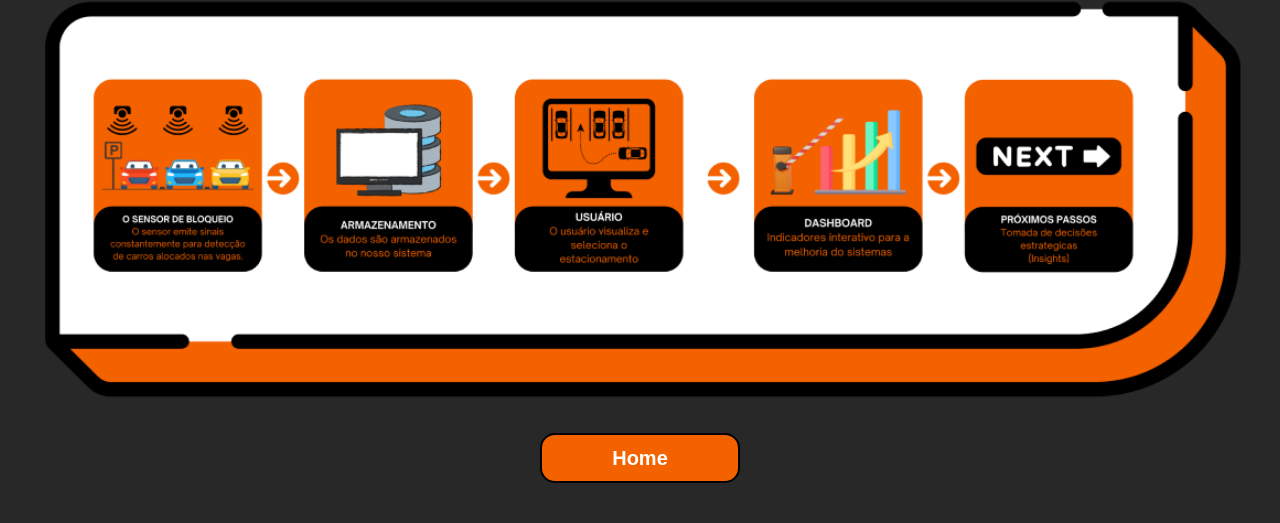
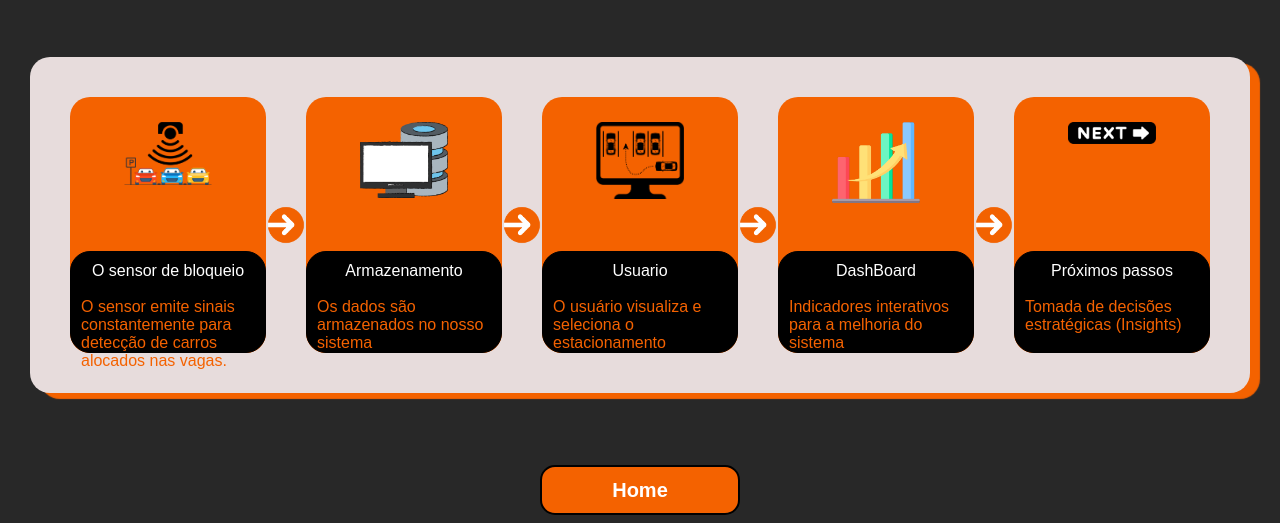
Before and after one commit to joaogcr/Parkwise, a plain HTML site: page Site/Serviços/Serviços.html in a window 1280 px wide. Shown: the part 277-800 px from the top of the page. Drawn offline with Linux system fonts and the light colour scheme.

Commit message:
Pagina de Serviços

```diff
--- a/Site/Serviços/Serviços.html
+++ b/Site/Serviços/Serviços.html
@@ -15,7 +15,7 @@
     <div class="orange-line"></div>
     <section>
         <div class="logo">
-            <img src="imagem/Logo_ParkWise.PNG" alt="">
+            <img src="../Serviços/imagens/image.png" alt="">
             <h2>Park<span>Wise</span></h2>
         </div>
 
@@ -34,18 +34,101 @@
             <h2 id="titulo-Branco">Nosso</h2>
             <h2 id="titulo-Laranja">Serviço</h2>
         </div>
+        <div class="box2">
+            <div class="diagrama">
+                <div class="bloco ">
+                    <div class="img-bloco">
 
-        <div class="diagrama">
-            <img src="../Serviços/imagens/Diagrama_de_Negocio(Página_serviços).png" alt="">
-        </div>
+                        <img src="../Serviços/imagens/carrinho vrum vrum (1).png" alt="">
+
+                    </div>
+                    <div class="barra">
+                        <p class="titulo-barra">O sensor de bloqueio</p>
+                        <br>
+                        <span id="frase-Sensor">O sensor emite sinais constantemente para detecção
+                            de carros alocados nas vagas.</span>
+                    </div>
+                </div>
+                <div class="seta">
+                    <img src="../Serviços/imagens/IMG_7203 (1).png" alt="seta1">
+                </div>
+
+                <div class="bloco">
+                    <div class="img-bloco">
+
+                        <img src="../Serviços/imagens/banco de dados.png" alt="">
+
+                    </div>
+                    <div class="barra">
+                        <p class="titulo-barra">Armazenamento</p>
+                        <br>
+                        <span id="frase-Armazenamento">Os dados são armazenados no nosso sistema</span>
+                    </div>
+                </div>
+                <div class="seta">
+                    <img src="../Serviços/imagens/IMG_7203 (1).png" alt="seta2">
+                </div>
+
+                <div class="bloco">
+                    <div class="img-bloco">
+
+                        <img src="../Serviços/imagens/monitor.png" alt="">
+
+                    </div>
+                    <div class="barra">
+                        <p class="titulo-barra">Usuario</p>
+                        <br>
+                        <span id="frase-Usuario">O usuário visualiza e seleciona o estacionamento</span>
+                    </div>
+                </div>
+
+                <div class="seta">
+                    <img src="../Serviços/imagens/IMG_7203 (1).png" alt="seta3">
+                </div>
+
+                <div class="bloco">
+                    <div class="img-bloco">
+
+                        <img src="../Serviços/imagens/graficos.png" alt="">
+
+                    </div>
+                    <div class="barra">
+                        <p class="titulo-barra">DashBoard</p>
+                        <br>
+                        <span id="frase-DashBoard">Indicadores interativos para a
+                            melhoria do sistema</span>
+                    </div>
+
+                </div>
+
+                <div class="seta">
+                    <img src="../Serviços/imagens/IMG_7203 (1).png" alt="seta4">
+                </div>
 
 
-    </div>
-    <div class="Botao-Home">
+                <div class="bloco">
+                    <div class="img-bloco">
 
-        <a href="Home" id="botaoHome">Home</a>
+                        <img src="../Serviços/imagens/proximos passos.png" alt="">
 
-    </div>
+                    </div>
+                    <div class="barra">
+
+                        <p class="titulo-barra">Próximos passos</p>
+                        <br>
+                        <span id="frase-Passos">Tomada de decisões estratégicas
+                            (Insights)
+                        </span>
+                    </div>
+                </div>
+
+            </div>
+        </div>
+        <div class="Botao-Home">
+
+            <a href="Home" id="botaoHome">Home</a>
+
+        </div>
 
 </body>
 
--- a/Site/Serviços/styleServ.css
+++ b/Site/Serviços/styleServ.css
@@ -5,34 +5,34 @@
     font-family: Arial, Helvetica, sans-serif;
 }
 
-.orange-line {
-    background-color: #F46200;
-    padding: 20px;
-    margin-bottom: 20px;
-}
 
 body {
     background-color: #282828;
 }
 
-a{
+a {
     color: white;
     text-decoration: none;
     font-weight: 200;
     font-size: 20px;
 }
 
-.a:hover{
+a:hover {
     color: #F46200;
     transition: 0.8s ease-in-out;
 }
 
-button:hover{
+button:hover {
     background-color: white;
-    color:#F46200;
+    color: #F46200;
     transition: 0.8s ease-in-out;
 }
 
+.orange-line {
+    background-color: #F46200;
+    padding: 20px;
+    margin-bottom: 20px;
+}
 
 section {
     display: flex;
@@ -92,42 +92,45 @@ section>button {
     font-size: 20px;
     align-items: center;
     border: none;
+    transition: 0.8s ease-in-out;
 }
 
-.tittle{
+.tittle {
     display: flex;
     font-size: 30px;
     justify-content: center;
-    padding-top: 80px;
+    padding-top: 90px;
 }
 
-#titulo-Branco{
+#titulo-Branco {
     color: white;
 }
 
-#titulo-Laranja{
+#titulo-Laranja {
     color: #F46200;
 }
 
-.diagrama{
+.box {
+    height: 60%;
+}
+
+.box2 {
     display: flex;
     justify-content: center;
-    height: 80%;
-    padding: 20px 0 20px 0;
-}
-.box{
-    height: 70vh;
+    padding: 30px;
+    width: 100%;
+    height: 100%;
+    align-items: center;
 }
 
-.Botao-Home{
-display: flex;
-justify-content: center;
-align-self: center;
-margin-top: 30px;
+.Botao-Home {
+    display: flex;
+    justify-content: center;
+    align-self: center;
 
 }
 
-#botaoHome{
+#botaoHome {
     color: white;
     background-color: #F46200;
     border-radius: 15px;
@@ -141,3 +144,90 @@ margin-top: 30px;
     text-decoration: none;
     font-size: 20px;
 }
+
+.diagrama {
+
+    display: flex;
+    flex-direction: row;
+    background-color: rgb(231, 220, 220);
+    border-radius: 20px;
+    width: 100%;
+    height: 80%;
+    padding: 40px;
+    box-shadow: 10px 6px 1px #F46200;
+}
+
+.bloco {
+
+    display: flex;
+    background-color: #F46200;
+    border-radius: 20px;
+    width: 60%;
+    height: 100%;
+    flex-direction: column;
+    justify-content: space-between;
+
+}
+
+.barra {
+
+    display: flex;
+    border: #000000 1px solid;
+    border-radius: 20px;
+    background-color: #000000;
+    height: 40%;
+    padding: 10px;
+    /* aling-self é utilizado para alinhar verticalmente */
+    align-self: self-end;
+    flex-direction: column;
+    align-items: center;
+
+}
+
+.titulo-barra {
+    color: white;
+}
+
+.seta {
+    align-self: center;
+}
+
+.seta img {
+    width: 40px;
+}
+
+#frase-Sensor {
+
+    color: #F46200;
+}
+
+#frase-Armazenamento {
+
+    color: #F46200;
+
+}
+
+#frase-Usuario {
+
+    color: #F46200;
+}
+
+#frase-DashBoard {
+
+    color: #F46200;
+}
+
+#frase-Passos {
+
+    color: #F46200;
+}
+
+.img-bloco {
+    padding: 25px;
+    text-align: center;
+    width: 100%;
+}
+
+.img-bloco img {
+    width: 60%;
+}
```
Also changed, not shown: Site/Serviços/imagens/Diagrama_de_Negocio(Página_serviços).png (deleted), Site/Serviços/imagens/IMG_7203 (1).png (added), Site/Serviços/imagens/banco de dados.png (added), Site/Serviços/imagens/carrinho vrum vrum (1).png (added), Site/Serviços/imagens/graficos.png (added), Site/Serviços/imagens/monitor.png (added), Site/Serviços/imagens/proximos passos.png (added).
